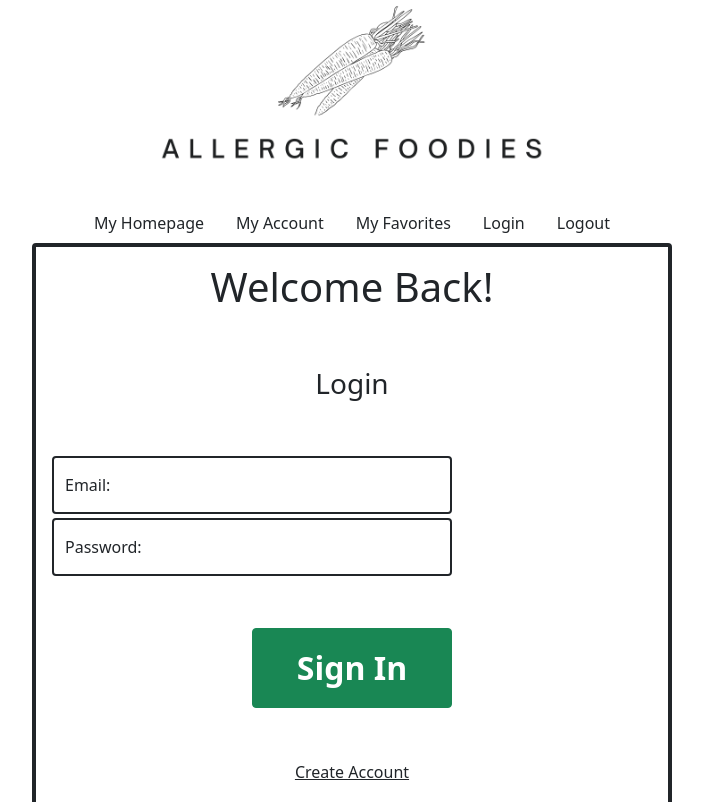
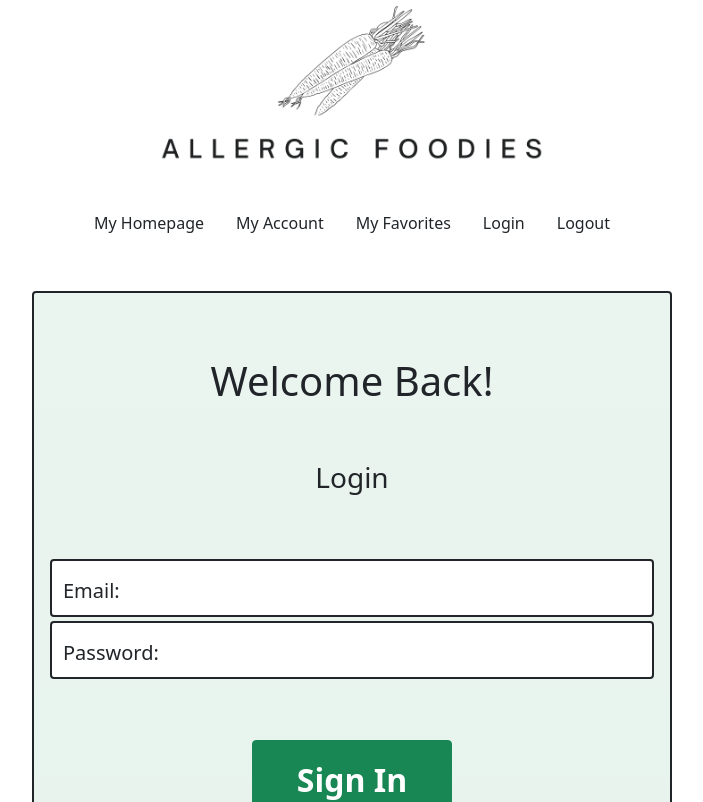
Before and after one commit to food-allergy-project/food-allergy-project, a React (Create React App) app in the folder frontend/: page /sign-in in a window 1280 px wide. Shown: the top 802 px of the page, without its empty margins (288-991 px from the left). Built offline with nearby package versions, Linux system fonts and the light colour scheme.

Commit message:
change text size in input box

```diff
--- a/frontend/src/ui/SignIn.js
+++ b/frontend/src/ui/SignIn.js
@@ -5,19 +5,20 @@ import './App.css'
 export function SignIn () {
     return (
         <>
-            <Container className='text-center border border-dark border-4 rounded p-3 col-md-6 pt-3'>
-                <div>
+            <Container className='text-center border border-dark border-2 rounded p-3 col-md-6 pt-3 my-5 bg-success bg-opacity-10 bg-gradient'>
+                <div className='pt-5'>
                     <h1>Welcome Back!</h1>
                 </div>
                 <div className='p-5'>
                     <h3>Login</h3>
                 </div>
-                <form>
-                    <div className='form-floating mb-1 col-md-8'>
+                <div>
+                    <form className='img-fluid mx-auto col-form-label-lg'>
+                        <div className='form-floating mb-1 col-md-15'>
                             <input type='email' className='form-control border border-dark border-2' placeholder='email' name='email'/>
                             <label className='form-label'>Email: </label>
                         </div>
-                    <div className='form-floating mb-1 col-md-8'>
+                        <div className='form-floating mb-1 col-md-15'>
                             <input type='text' className='form-control border border-dark border-2' placeholder='password' name='password'/>
                             <label className='form-label'>Password: </label>
                         </div>
@@ -27,6 +28,8 @@ export function SignIn () {
                         {/*           aria-describedby="basic-addon1"/>*/}
                         {/*</div>*/}
                     </form>
+                </div>
+
                 <div className='text-center py-5'>
                     <Button variant="success" className='buttonBlockSize2'>Sign In</Button>
                 </div>
```
Lines whose indentation alone changed are shown as unchanged.
